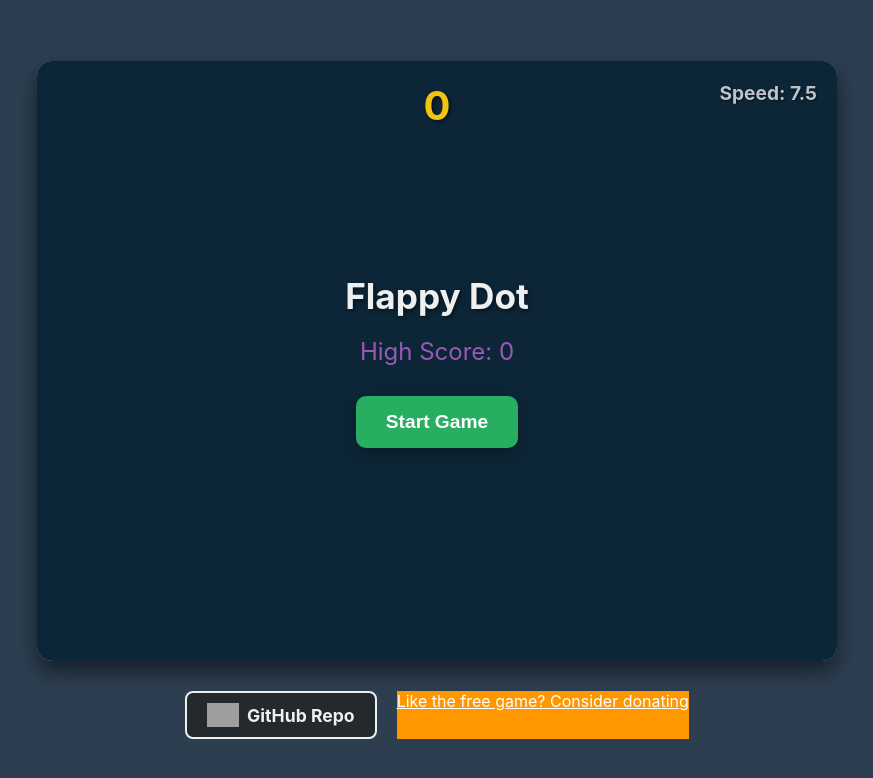
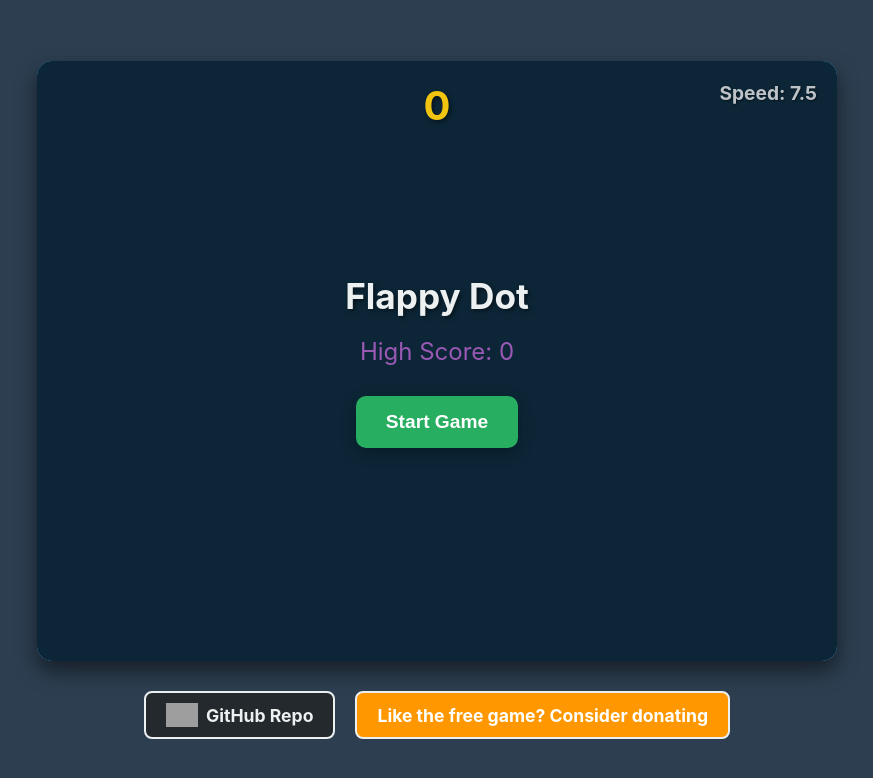
Before and after one commit to David13p/flying-dot-game, a plain HTML site: page index.html in a window 1280 px wide. Shown: the whole page, without its empty margins (203-1076 px from the left). Drawn offline with Linux system fonts and the light colour scheme; grey boxes are pictures that could not be loaded.

Commit message:
Update index.html

```diff
--- a/index.html
+++ b/index.html
@@ -30,7 +30,7 @@
         <a class="link-button github-link" href="https://github.com/David13p/flying-dot-game" target="_blank">
             <img src="https://github.githubassets.com/assets/GitHub-Mark-ea2971cee799.png" alt="GitHub Logo">GitHub Repo
         </a>
-        <a class="donate-button" href="https://buymeacoffee.com/david14p" target="_blank">Like the free game? Consider donating</a>
+        <a class="link-button donate-button" href="https://buymeacoffee.com/david14p" target="_blank">Like the free game? Consider donating</a>
     </div>
 
     <script>
```
